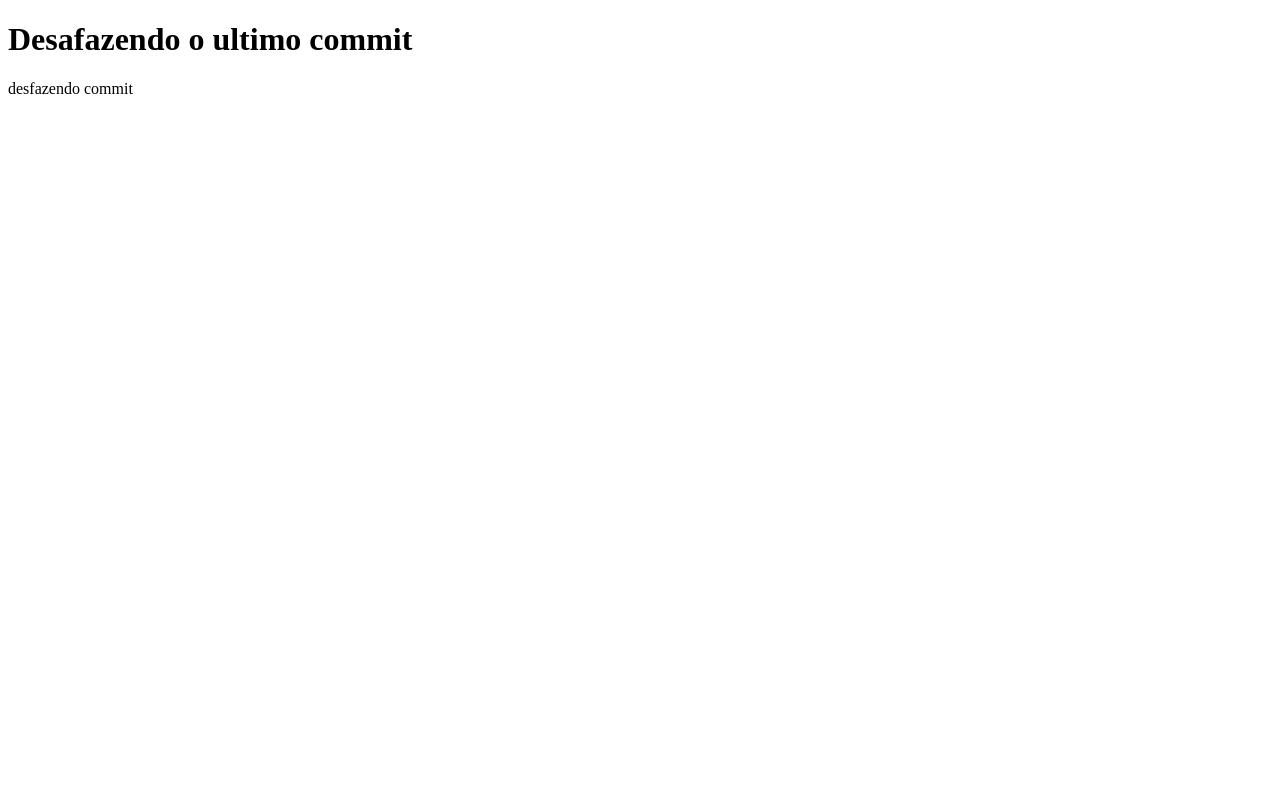
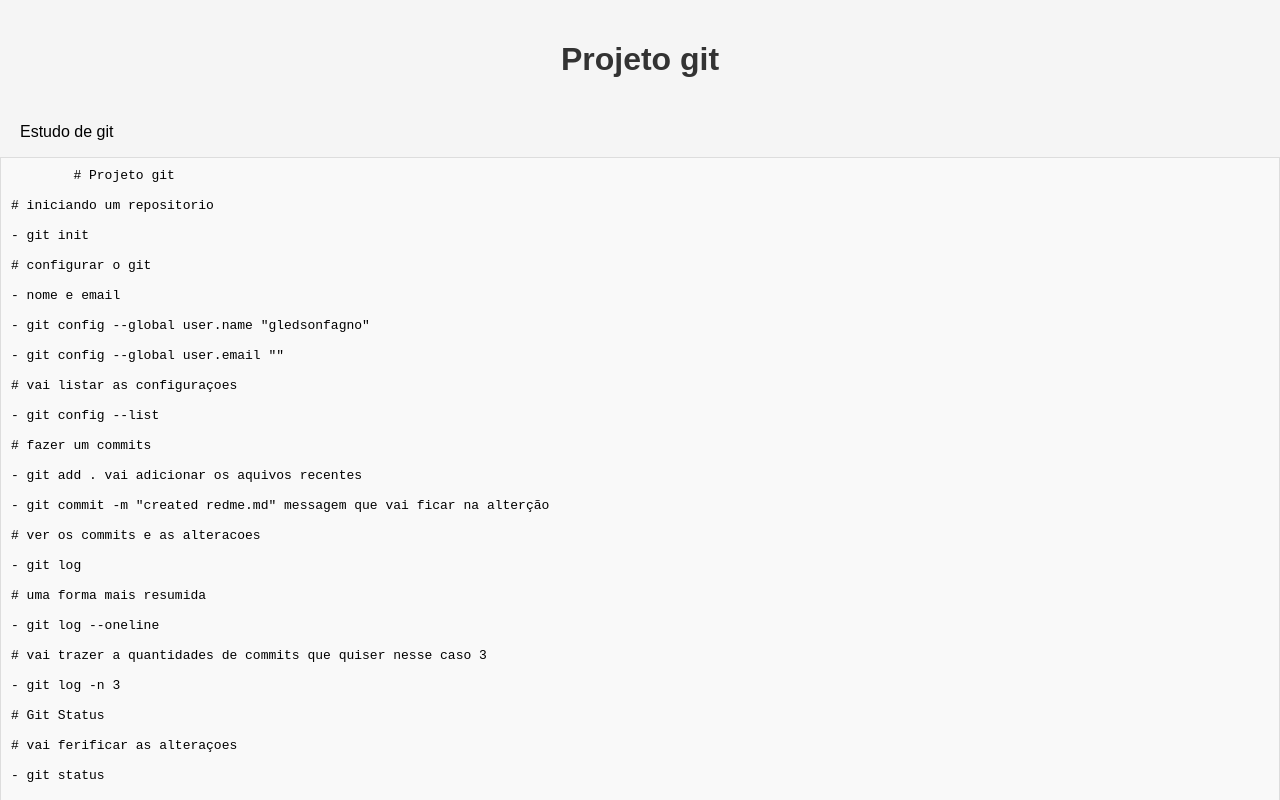
Before and after one commit to gleidsonfagno/GitHub, a plain HTML site: page index.html in a window 1280 px wide. Shown: the top 800 px of the page. Drawn offline with Linux system fonts and the light colour scheme.

Commit message:
:construction: adicionado novas alteracoes

```diff
--- a/index.html
+++ b/index.html
@@ -1,12 +1,106 @@
 <!DOCTYPE html>
 <html lang="pt-br">
+
 <head>
     <meta charset="UTF-8">
     <meta name="viewport" content="width=device-width, initial-scale=1.0">
     <title>Git e GitHUb</title>
+    <link rel="stylesheet" href="style.css">
 </head>
+
 <body>
-    <h1>Desafazendo o ultimo commit</h1>
-    <p>desfazendo commit</p>
+    <h1>Projeto git</h1>
+    <p>Estudo de git </p>
+    <pre>
+        # Projeto git
+
+# iniciando um repositorio
+
+- git init
+
+# configurar o git
+
+- nome e email
+
+- git config --global user.name "gledsonfagno"
+
+- git config --global user.email "<usuarionome@gmail.com>"
+
+# vai listar as configuraçoes
+
+- git config --list
+
+# fazer um commits
+
+- git add . vai adicionar os aquivos recentes
+
+- git commit -m "created redme.md" messagem que vai ficar na alterção
+
+# ver os commits e as alteracoes
+
+- git log
+
+# uma forma mais resumida
+
+- git log --oneline
+
+# vai trazer a quantidades de commits que quiser nesse caso 3
+
+- git log -n 3
+
+# Git Status
+
+# vai ferificar as alteraçoes
+
+- git status
+
+# estagios dos aquivios
+
+- working directory
+- unstage
+- log
+
+# HEAD
+
+- ele mostra  em que ponto da historio o projeto se encontra
+
+# Git diff
+
+- vai mostrar o que mudou
+- git diff
+
+# Desfazendo modificações
+
+- git restore nome do aquivo /se for aquivo unico
+
+- git restore . para todas as alteracoes
+
+# Restaurando da Staged
+
+- depois que executar o git add .
+- git restore --staged . vai pegar os aquivos que estao no stage e voltar para aquivos modificados
+- working directory
+
+# Corrigi o ultimo commit
+
+se ja fez o commit so executar
+
+- git commit --amend -m "corrigindo commit"
+
+# Desfazer o último commit
+
+depois de fazer o commit
+
+- git reset --soft HEAD~1
+
+### Git Push
+
+git remote add origin https://github.com/gleidsonfagno/GitHub.git
+git branch -M main
+git push -u origin main
+
+
+    </pre>
 </body>
+
 </html>
--- /dev/null
+++ b/style.css
@@ -0,0 +1,32 @@
+/* styles.css */
+
+/* Defina estilos globais */
+body {
+    font-family: Arial, sans-serif;
+    background-color: #f5f5f5;
+    margin: 0;
+    padding: 0;
+}
+
+/* Estilize o cabeçalho h1 */
+h1 {
+    color: #333;
+    text-align: center;
+    padding: 20px;
+}
+
+/* Estilize o parágrafo */
+p {
+    font-size: 16px;
+    line-height: 1.5;
+    margin: 0 20px;
+}
+
+/* Adicione um estilo de código para a seção de comandos git */
+pre {
+    background-color: #f9f9f9;
+    padding: 10px;
+    border: 1px solid #ddd;
+    overflow-x: auto;
+    font-family: monospace;
+}
```
Also changed, not shown: 1 other file.
